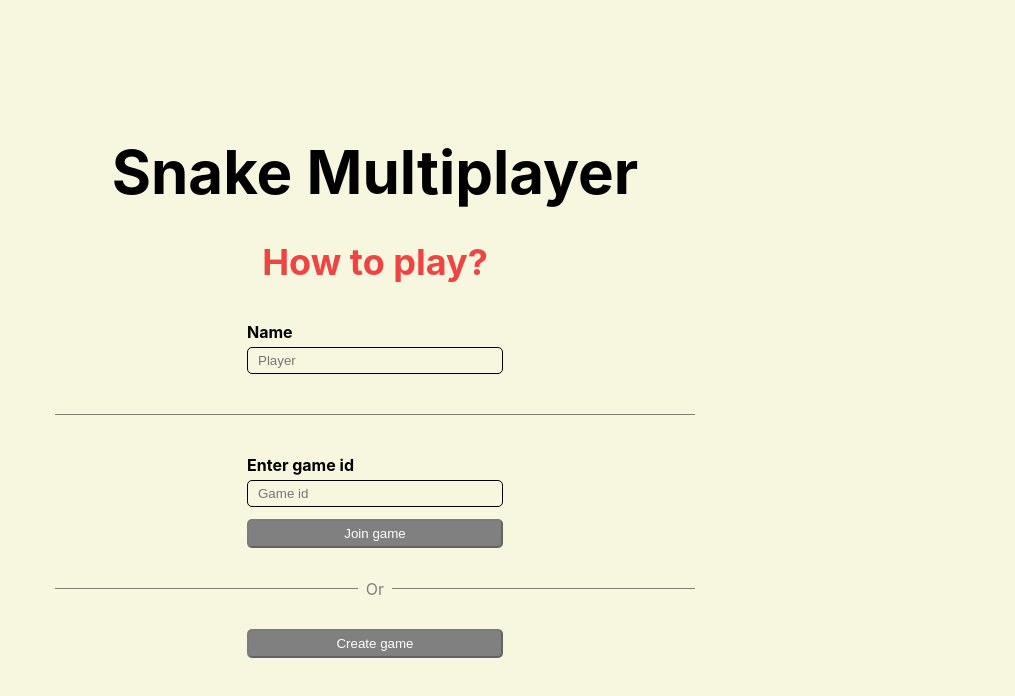
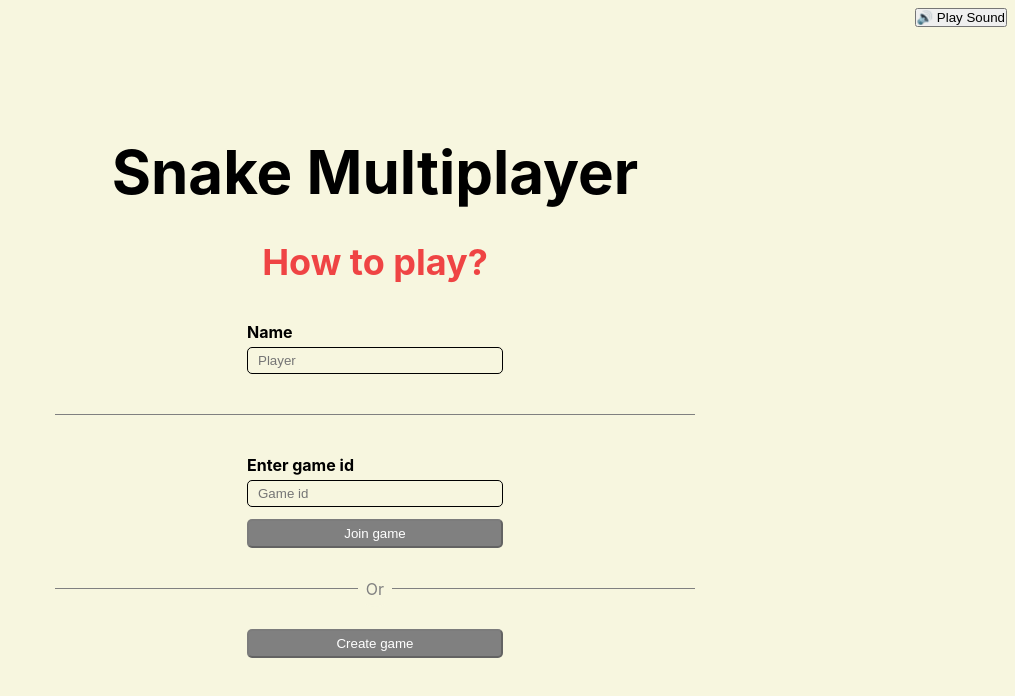
Before and after one commit to emilianodevborn/Snake-Red, a React (Create React App) app in the folder client/snake-react/: page / in a window 1280 px wide. Shown: the top 696 px of the page, without its empty margins (265-1280 px from the left). Built offline with nearby package versions, Linux system fonts and the light colour scheme; no server answers.

Commit message:
apply background sound in StartScreen

```diff
--- a/client/snake-react/src/StartScreen.tsx
+++ b/client/snake-react/src/StartScreen.tsx
@@ -1,9 +1,10 @@
 // src/StartScreen.tsx
-import React from "react";
+import React, { useEffect, useRef, useState } from "react";
 
 import GameInputs from "./components/GameInputs";
 import GameButtons from "./components/GameButtons";
 import Separator from "./components/Separator";
+import backgroundMusic from "./assets/background-sound.mp3";
 
 interface StartScreenProps {
   onSelectClient: () => void;
@@ -25,8 +26,26 @@ const StartScreen: React.FC<StartScreenProps> = ({
   const isJoinButtonDisabled = clientId.trim() === "" || name.trim() === "";
   const isCreateButtonDisabled = name.trim() === "";
 
+  const [audio] = useState(new Audio(backgroundMusic));
+  const [isPlaying, setIsPlaying] = useState(false);
+
+  const toggleSound = () => {
+    if (isPlaying) {
+      audio.pause(); // Pause the audio
+    } else {
+      audio.loop = true;
+      audio
+        .play()
+        .catch((error) => console.error("Audio playback failed:", error));
+    }
+    setIsPlaying(!isPlaying); // Toggle state
+  };
+
   return (
     <div className="bg-[#F7F6DF] w-screen h-screen flex flex-col justify-center items-center gap-10 text-white">
+      <button className="absolute right-2 top-2" onClick={toggleSound}>
+        {isPlaying ? "🔇 Turn Off Sound" : "🔊 Play Sound"}
+      </button>
       <div className="text-6xl font-bold text-black">Snake Multiplayer</div>
       <div className="text-4xl font-bold text-red-500">How to play?</div>
       <GameInputs
```
